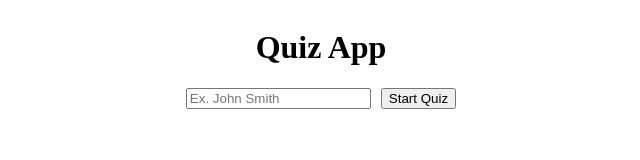
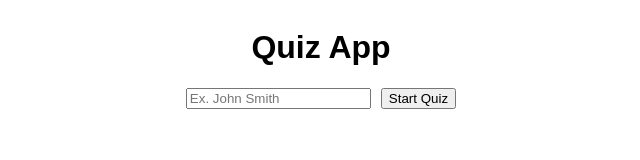
Before and after one commit to Clara-Pacheco/Learn-React-By-Building-5-Projects, a React (Vite) app in the folder Project 3 - Quiz App/quiz-app/: page / in a window 1280 px wide. Shown: the top 160 px of the page, without its empty margins (319-959 px from the left). Built offline with nearby package versions, Linux system fonts and the light colour scheme.

Commit message:
Add text-align and font-family to app module css

```diff
--- a/Project 3 - Quiz App/quiz-app/src/App.module.css
+++ b/Project 3 - Quiz App/quiz-app/src/App.module.css
@@ -3,4 +3,7 @@
   flex-direction: column;
   justify-content: center;
   align-items: center;
+
+  text-align: center;
+  font-family: arial;
 }
```
